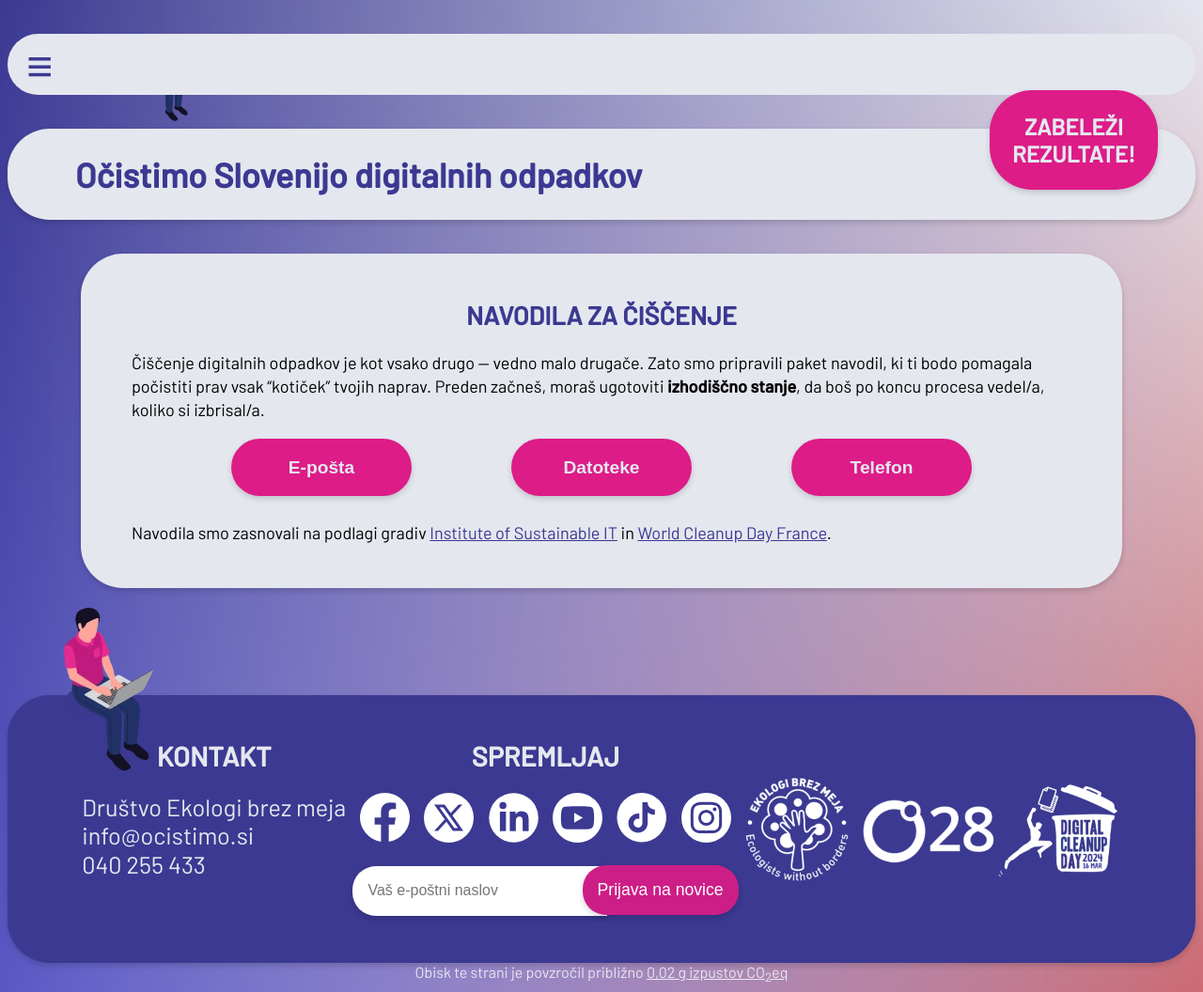
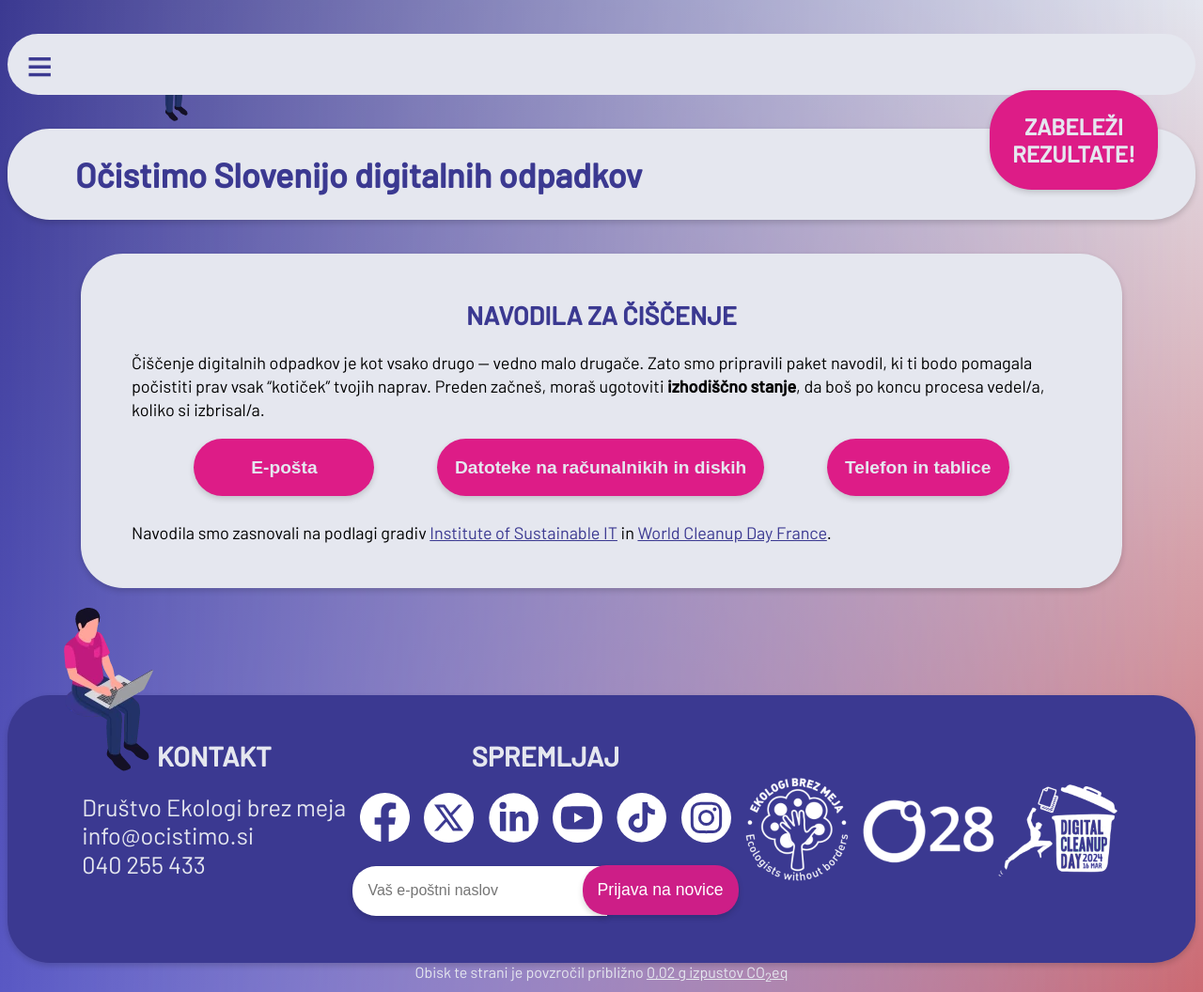
Before and after one commit to ewba/dcd-si, a Jekyll site: the page built from navodila-za-ciscenje.md, in a window 1280 px wide. Shown: the whole page at 94% size. Built offline with Jekyll 4.4.1, drawn with Linux system fonts in a browser that asks for light colours.

Commit message:
Update navodila-za-ciscenje.md

```diff
--- a/navodila-za-ciscenje.md
+++ b/navodila-za-ciscenje.md
@@ -10,10 +10,10 @@ title: Navodila za čiščenje
 		<a href="eposta.html">E-pošta</a>
 	</button>
 	<button>
-		<a href="datoteke.html">Datoteke</a>
+		<a href="datoteke.html">Datoteke na računalnikih in diskih</a>
 	</button>
 	<button>
-		<a href="telefon.html">Telefon</a>
+		<a href="telefon.html">Telefon in tablice</a>
 	</button>
 </div>
 
```
